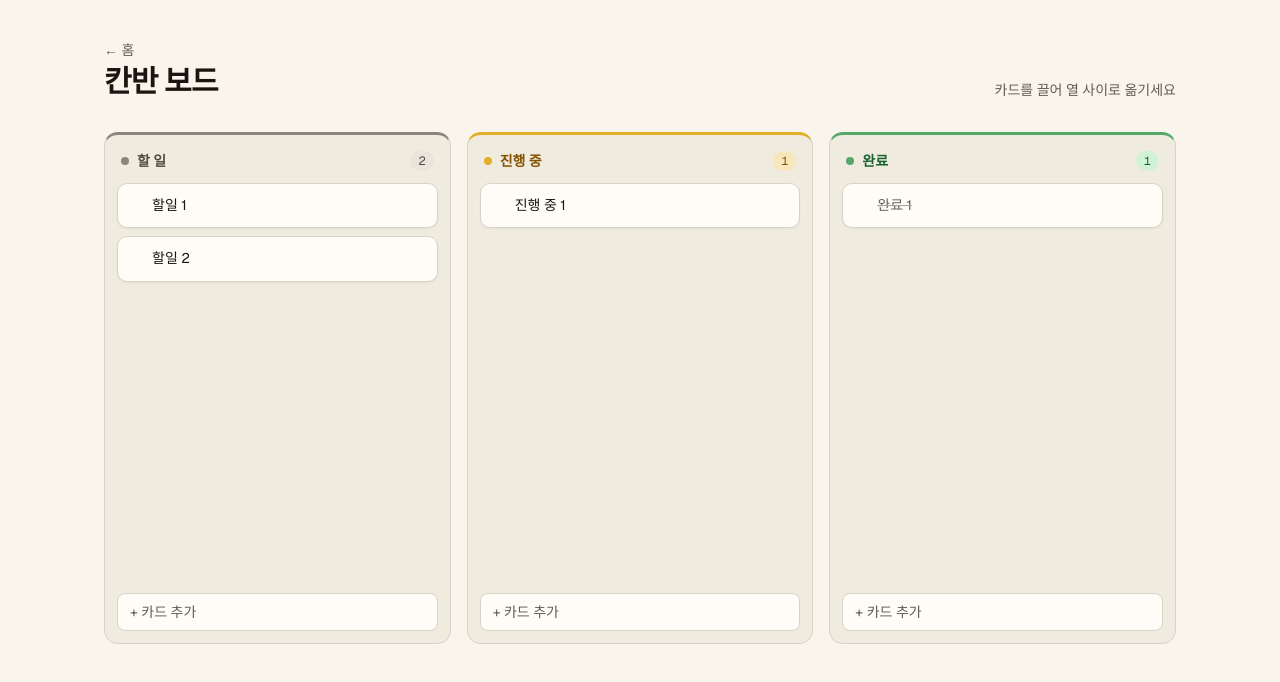
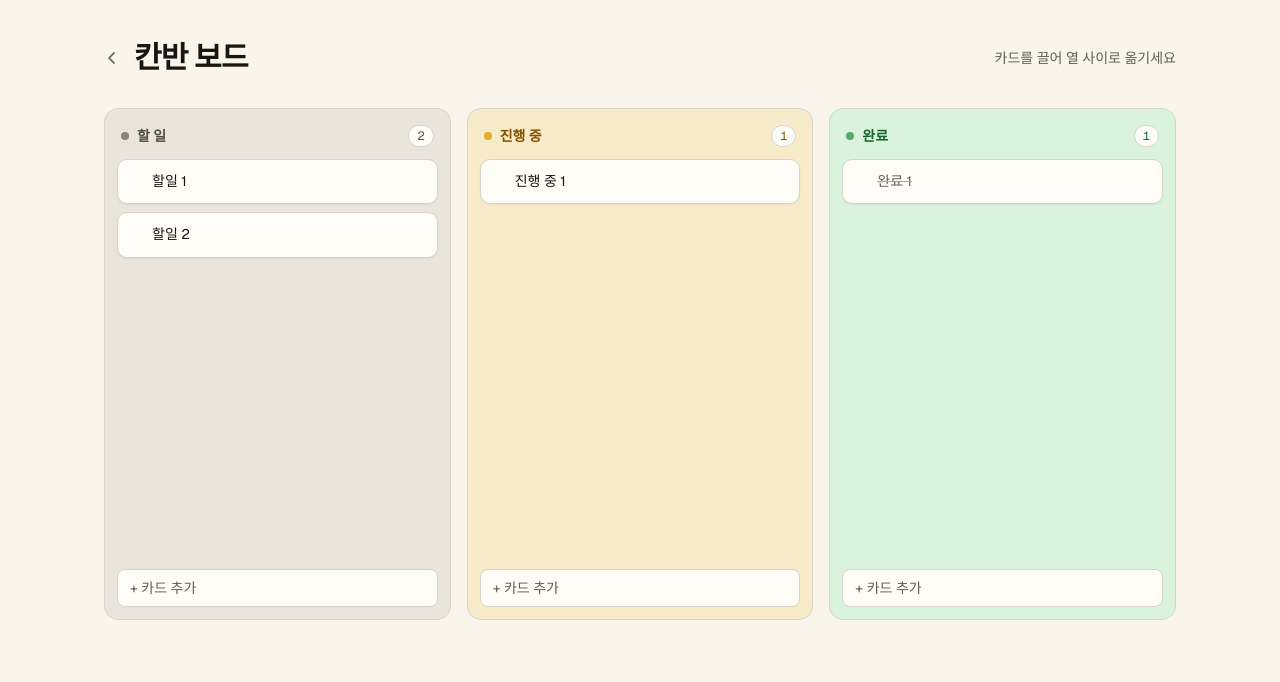
Before and after one commit to rlnrlnworld/dnd-toy, a Next.js app: page /board in a window 1280 px wide. Shown: the top 682 px of the page. Built offline with nearby package versions, Linux system fonts and the light colour scheme.

Commit message:
style: 칸반 홈 버튼 chevron 축소, 열 바탕 상태색 틴트

```diff
--- a/src/app/board/page.tsx
+++ b/src/app/board/page.tsx
@@ -4,13 +4,19 @@ import SortableBoard from "@/components/board/SortableBoard";
 export default function BoardPage() {
   return (
     <main className="mx-auto flex min-h-dvh w-full max-w-6xl flex-col gap-6 px-4 py-6 md:gap-8 md:px-10 md:py-10">
-      <header className="flex items-end justify-between gap-4">
-        <div className="flex flex-col gap-1">
+      <header className="flex items-center justify-between gap-4">
+        <div className="flex items-center gap-1.5">
           <Link
             href="/"
-            className="w-fit rounded-sm text-sm text-ink-2 transition-colors duration-[var(--dur-micro)] ease-out hover:text-ink focus:outline-none focus-visible:outline-2 focus-visible:outline-offset-2 focus-visible:outline-focus"
+            aria-label="홈으로"
+            className="-ml-2 flex size-8 shrink-0 items-center justify-center rounded-md text-ink-2
+              transition-colors duration-[var(--dur-micro)] ease-out
+              hover:bg-paper-2 hover:text-ink active:translate-y-px
+              focus:outline-none focus-visible:outline-2 focus-visible:outline-offset-2 focus-visible:outline-focus"
           >
-            ← 홈
+            <svg aria-hidden="true" viewBox="0 0 16 16" className="size-4 stroke-current" fill="none" strokeWidth="1.75" strokeLinecap="round" strokeLinejoin="round">
+              <path d="M10 3L5 8l5 5" />
+            </svg>
           </Link>
           <h1 className="text-2xl font-semibold tracking-[-0.025em] text-ink md:text-3xl">
             칸반 보드
--- a/src/app/tokens.css
+++ b/src/app/tokens.css
@@ -20,10 +20,10 @@
   --hm-status-todo-soft:  oklch(92% 0.012 80);
   --hm-status-doing:      oklch(78% 0.150 85);
   --hm-status-doing-ink:  oklch(48% 0.120 75);
-  --hm-status-doing-soft: oklch(93% 0.060 90);
+  --hm-status-doing-soft: oklch(94% 0.045 90);
   --hm-status-done:       oklch(66% 0.120 150);
   --hm-status-done-ink:   oklch(44% 0.110 150);
-  --hm-status-done-soft:  oklch(93% 0.050 150);
+  --hm-status-done-soft:  oklch(94% 0.040 150);
 
   --hm-shadow-whisper: 0 1px 2px oklch(20% 0.02 80 / 0.06);
   --hm-shadow-lift:    0 8px 24px -10px oklch(30% 0.04 80 / 0.35);
@@ -60,10 +60,10 @@
     --hm-status-todo-soft:  oklch(24% 0.012 80);
     --hm-status-doing:      oklch(82% 0.130 85);
     --hm-status-doing-ink:  oklch(84% 0.120 85);
-    --hm-status-doing-soft: oklch(27% 0.050 85);
+    --hm-status-doing-soft: oklch(22% 0.028 85);
     --hm-status-done:       oklch(72% 0.100 150);
     --hm-status-done-ink:   oklch(78% 0.100 150);
-    --hm-status-done-soft:  oklch(25% 0.040 150);
+    --hm-status-done-soft:  oklch(21% 0.028 150);
 
     --hm-shadow-whisper: 0 1px 2px oklch(5% 0.01 80 / 0.4);
     --hm-shadow-lift:    0 8px 24px -10px oklch(5% 0.01 80 / 0.8);
--- a/src/components/board/BoardCard.tsx
+++ b/src/components/board/BoardCard.tsx
@@ -7,8 +7,15 @@ type BoardCardProps = {
   onDelete?: () => void
 }
 
+const STATUS_STYLE: Record<CardStatus, { hoverBorder: string; grip: string }> = {
+  todo: { hoverBorder: 'group-hover:border-status-todo', grip: 'fill-status-todo' },
+  doing: { hoverBorder: 'group-hover:border-status-doing', grip: 'fill-status-doing' },
+  done: { hoverBorder: 'group-hover:border-status-done', grip: 'fill-status-done' },
+}
+
 export default function BoardCard({ title, status = 'todo', overlay = false, onDelete }: BoardCardProps) {
   const isDone = status === 'done'
+  const st = STATUS_STYLE[status]
 
   return (
     <div
@@ -17,13 +24,13 @@ export default function BoardCard({ title, status = 'todo', overlay = false, onD
         ${isDone ? 'text-ink-2 line-through decoration-rule-strong' : 'text-ink'}
         ${overlay
           ? 'cursor-grabbing border-rule-strong shadow-lift'
-          : 'border-rule shadow-whisper group-hover:-translate-y-px group-hover:border-rule-strong'
+          : `border-rule shadow-whisper group-hover:-translate-y-px ${st.hoverBorder}`
         }`}
     >
       <svg
         aria-hidden="true"
         viewBox="0 0 10 16"
-        className={`mt-[3px] size-3.5 shrink-0 fill-ink-2 transition-opacity duration-[var(--dur-micro)] ease-out
+        className={`mt-[3px] size-3.5 shrink-0 ${st.grip} transition-opacity duration-[var(--dur-micro)] ease-out
           ${overlay ? 'opacity-100' : 'opacity-0 group-hover:opacity-100 group-focus-within:opacity-100'}`}
       >
         <circle cx="3" cy="3" r="1.4" />
--- a/src/components/board/KanbanColumn.tsx
+++ b/src/components/board/KanbanColumn.tsx
@@ -8,32 +8,29 @@ import { useSortable } from '@dnd-kit/sortable'
 
 type CardItem = { id: string; title: string }
 
-type ColumnMeta = { label: string; dot: string; top: string; over: string; text: string; soft: string }
+type ColumnMeta = { label: string; dot: string; surface: string; over: string; text: string }
 
 const COLUMN_META: Record<CardStatus, ColumnMeta> = {
   todo: {
     label: '할 일',
     dot: 'bg-status-todo',
-    top: 'border-t-status-todo',
-    over: 'border-status-todo bg-status-todo-soft',
+    surface: 'bg-status-todo-soft',
+    over: 'border-status-todo',
     text: 'text-status-todo-ink',
-    soft: 'bg-status-todo-soft',
   },
   doing: {
     label: '진행 중',
     dot: 'bg-status-doing',
-    top: 'border-t-status-doing',
-    over: 'border-status-doing bg-status-doing-soft',
+    surface: 'bg-status-doing-soft',
+    over: 'border-status-doing',
     text: 'text-status-doing-ink',
-    soft: 'bg-status-doing-soft',
   },
   done: {
     label: '완료',
     dot: 'bg-status-done',
-    top: 'border-t-status-done',
-    over: 'border-status-done bg-status-done-soft',
+    surface: 'bg-status-done-soft',
+    over: 'border-status-done',
     text: 'text-status-done-ink',
-    soft: 'bg-status-done-soft',
   },
 }
 
@@ -71,15 +68,15 @@ export default function KanbanColumn({
     <section
       ref={setNodeRef}
       aria-labelledby={headingId}
-      className={`flex min-w-0 flex-col rounded-col border border-t-[3px] transition-colors duration-[var(--dur-short)] ease-out md:h-[32rem]
-        ${isOver ? meta.over : `border-rule bg-paper-2 ${meta.top}`}`}
+      className={`flex min-w-0 flex-col rounded-col border transition-colors duration-[var(--dur-short)] ease-out md:h-[32rem]
+        ${meta.surface} ${isOver ? meta.over : 'border-rule'}`}
     >
       <div className="flex items-center gap-2 px-4 pt-4 pb-3">
         <span aria-hidden="true" className={`size-2 rounded-full ${meta.dot}`} />
         <h2 id={headingId} className={`text-sm font-semibold ${meta.text}`}>
           {meta.label}
         </h2>
-        <span className={`ml-auto rounded-full px-2 py-0.5 font-mono text-xs tabular-nums ${meta.soft} ${meta.text}`}>
+        <span className={`ml-auto rounded-full border border-rule bg-paper-3 px-2 py-0.5 font-mono text-xs tabular-nums ${meta.text}`}>
           {items.length}
         </span>
       </div>
```
